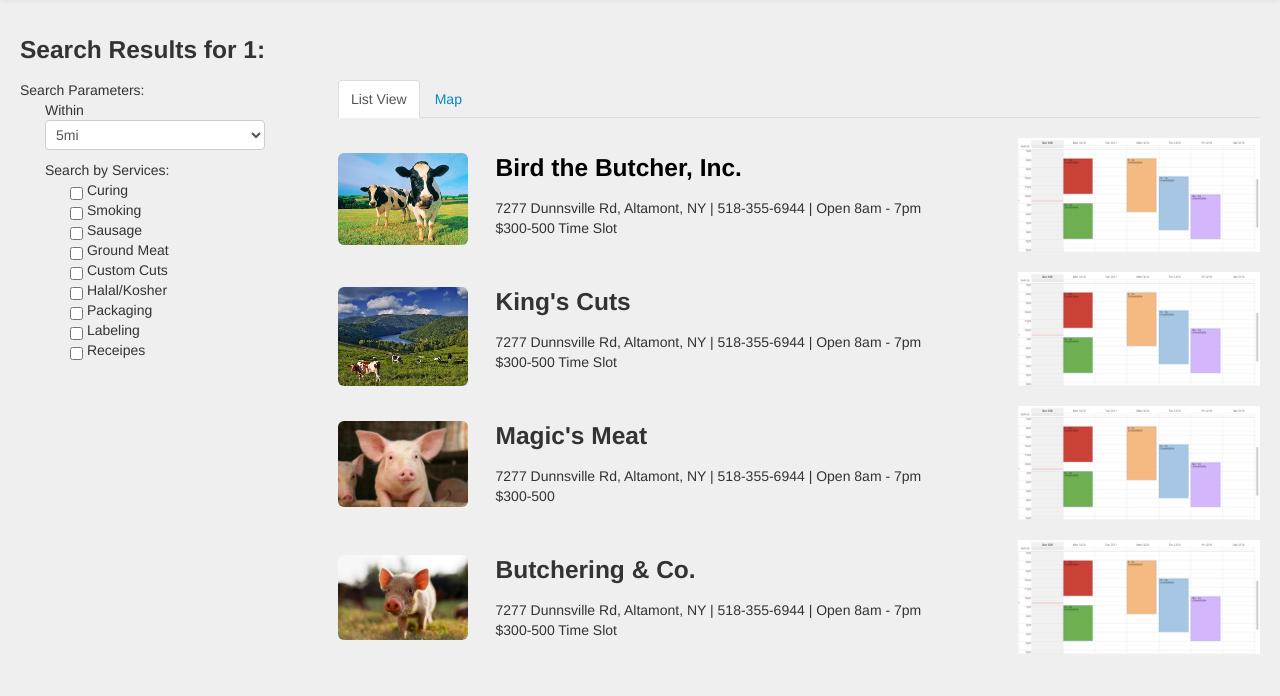
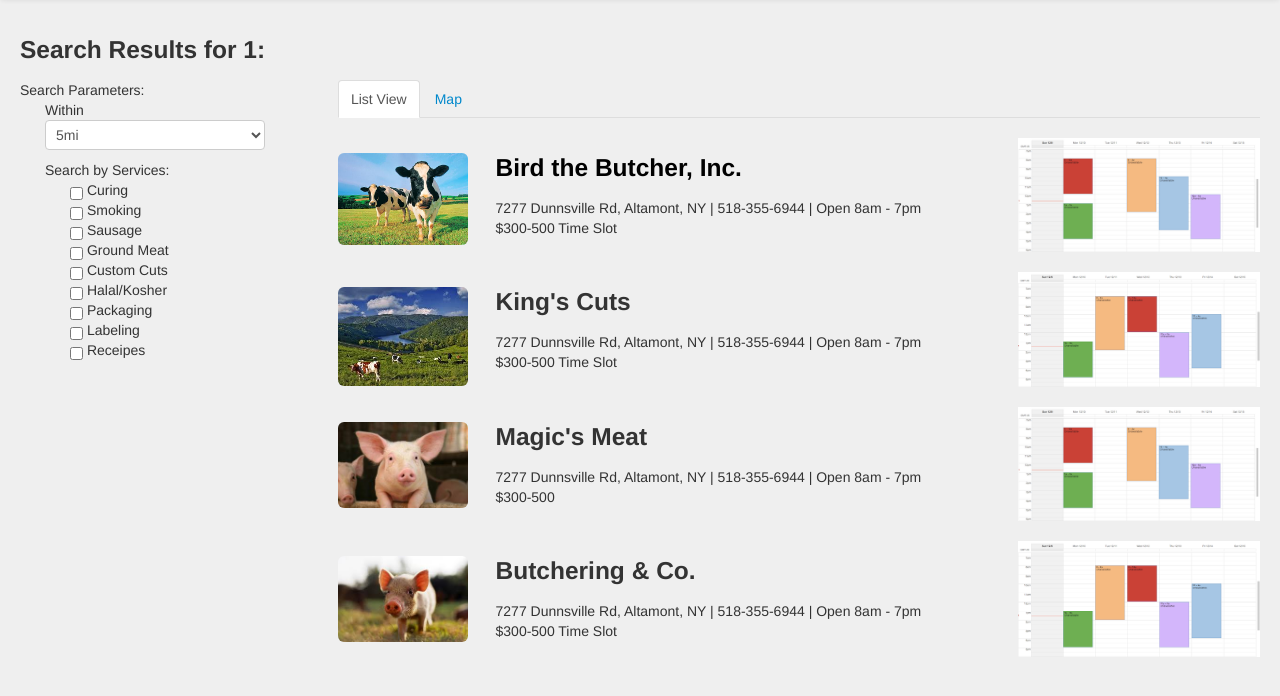
Before and after one commit to triplec1988/Hack----Meat, a Django app: page /u/processors/1/ in a window 1280 px wide. Shown: the part 42-738 px from the top of the page. Run offline with Django 3.2, Linux system fonts and the light colour scheme; parts of the project's set-up code (start-up, migrations or seed data) failed here and were passed over; some libraries are stand-ins or nearby versions.

Commit message:
* tweak calendar for search

```diff
--- a/templates/account/processors.html
+++ b/templates/account/processors.html
@@ -128,7 +128,7 @@
 						    	</div>
 						    </div>
 						    <div class="span4">
-						    	<img class="smallCalendar" src="{{STATIC_URL}}img/calendar.png"></img>
+						    	<img class="smallCalendar" src="{{STATIC_URL}}img/calendar2.png"></img>
 							</div>
 			    		</div>
 			    	</div>
@@ -169,7 +169,7 @@
 						    	</div>
 						    </div>
 						    <div class="span4">
-						    	<img class="smallCalendar" src="{{STATIC_URL}}img/calendar.png"></img>
+						    	<img class="smallCalendar" src="{{STATIC_URL}}img/calendar2.png"></img>
 							</div>
 			    		</div>
 			    	</div>
--- a/templates/base/home.html
+++ b/templates/base/home.html
@@ -12,7 +12,7 @@
         <div class="span6">
           <img src="{{STATIC_URL}}img/logo.png">
         </div>
-        <form class="form-inline" style="float:right; margin-top:20px">
+        <form class="form-inline" style="float:right; margin-top:55px">
           <input type="text" class="input-small" placeholder="Email">
           <input type="password" class="input-small" placeholder="Password">
           <label class="checkbox">
```
Also changed, not shown: static/img/calendar2.png (added).
